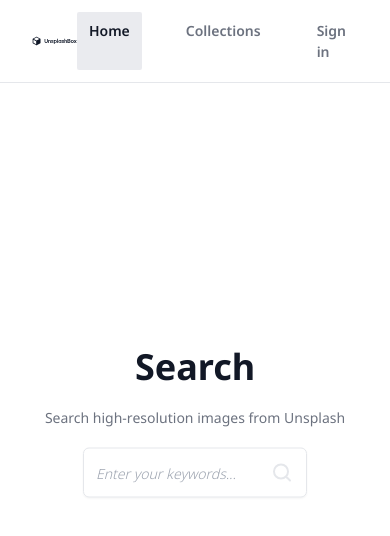
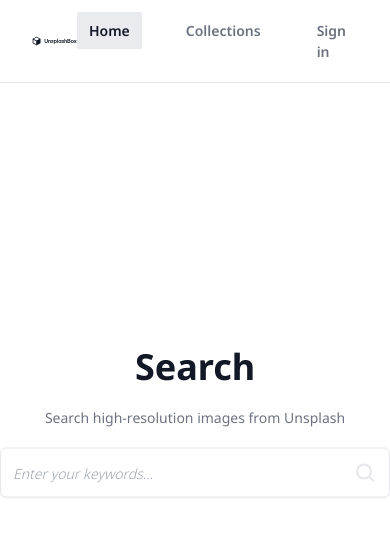
Before and after one commit to blaqbox-prime/unsplash_client, a React (Create React App) app: page / in a window 390 px wide. Shown: the top 536 px of the page. Built offline with nearby package versions, Linux system fonts and the light colour scheme; no server answers.

Commit message:
refactor and cleanup

```diff
--- /dev/null
+++ b/src/Components/AppRoot.jsx
@@ -0,0 +1,16 @@
+import React from 'react'
+import { Outlet } from 'react-router'
+import Header from './Header'
+
+function AppRoot() {
+  return (
+    <div className='h-screen mx-auto flex flex-col items-start text-primary relative'>
+      <Header />
+      <main className='px-8 max-w-screen-2xl w-full mx-auto '>
+        <Outlet />
+      </main>
+    </div>
+  )
+}
+
+export default AppRoot
--- a/src/Components/Gallery.jsx
+++ b/src/Components/Gallery.jsx
@@ -14,7 +14,6 @@ function Gallery({className = ''}) {
     default: 4,
     1100: 3,
     700: 2,
-    500: 1
   };
 
   return (
--- a/src/Components/Header.jsx
+++ b/src/Components/Header.jsx
@@ -3,6 +3,7 @@ import {MdSearch} from 'react-icons/md'
 // import { PhotosContext } from '../Hooks/usePhotos';
 import AddPhotoModal from './AddPhotoModal'
 import { assets } from '../Utils/data';
+import { Link } from 'react-router';
 
 function Header() {
 
@@ -10,18 +11,25 @@ function Header() {
   // const ctx = useContext(PhotosContext);
 
   return (
-    <header id="page-header" data-testid="header" className='flex py-3 w-full justify-between border-b px-8' >
-        <div className="left flex ">
+    <header id="page-header" data-testid="header" className='border-b px-8 w-full' >
+        <div className='max-w-screen-2xl mx-auto flex py-3 w-full justify-between'>
+          <Link to={"/"} className="left flex ">
             <img src={assets.icons.logo} alt="logo" data-testid="header-logo"/>
-        </div>
-
+          </Link>
           <nav className="flex items-center gap-8">
             <ul className='flex gap-8'>
+              <Link to="/">
                 <li className='cursor-pointer font-semibold text-primary transition-all duration-200 bg-fadedLight px-3 py-2 rounded-sm'>Home</li>
+              </Link>
+              <Link to={'/collections'}>
                 <li className='cursor-pointer font-semibold hover:text-primary text-fadedSecondary transition-all duration-200 px-3 py-2 rounded-sm'>Collections</li>
+              </Link>
+              <Link to={'/signin'}>
                 <li className='cursor-pointer font-semibold hover:text-primary text-fadedSecondary transition-all duration-200 px-3 py-2 rounded-sm'>Sign in</li>
+              </Link>
             </ul>
           </nav>
+        </div>
         </header>
   )
 }
--- a/src/Components/Root.jsx
+++ b/src/Components/Root.jsx
@@ -4,9 +4,11 @@ import Header from './Header'
 
 function Root() {
   return (
-    <div className='h-screen max-w-[1920px] mx-auto flex flex-col items-start text-primary'>
+    <div className='h-screen mx-auto flex flex-col items-start text-primary'>
       <Header />
-      <Outlet />
+      <main className=''>
+        <Outlet />
+      </main>
     </div>
   )
 }
--- a/src/Components/Searchbar.jsx
+++ b/src/Components/Searchbar.jsx
@@ -1,12 +1,13 @@
 import React from 'react'
 import { assets } from '../Utils/data'
+import { Form } from 'react-router'
 
 function Searchbar({className = ''}) {
   return (
-    <div className={`flex items-center justify-between gap-4 border border-light rounded-md p-3 shadow-sm transition-all duration-200 ${className}`}>
-                <input type="text" placeholder='Enter your keywords...'  className='font-light placeholder:italic flex flex-1 outline-none'/>
+    <Form action='/search' className={`flex items-center justify-between gap-4 border border-light rounded-md p-3 shadow-sm transition-all duration-200 ${className}`}>
+                <input type="text" name='query' placeholder='Enter your keywords...'  className='font-light placeholder:italic flex flex-1 outline-none'/>
                 <img src={assets.icons.search} alt="ssearch" className='aspect-square '/>
-            </div>
+            </Form>
   )
 }
 
--- a/src/Pages/Home.jsx
+++ b/src/Pages/Home.jsx
@@ -3,13 +3,15 @@ import { assets } from '../Utils/data'
 import Searchbar from '../Components/Searchbar'
 
 function Home() {
+
+
   return (
-    <main className='page px-8 w-full'>
+    <main className='page w-full'>
       <img src={assets.images.hero} alt="background" className='w-full h-full object-cover pointer-events-none -z-10'/>
        <div className='absolute top-[50%] left-[50%] translate-x-[-50%] translate-y-[-50%] flex flex-col items-center gap-5 transition justify-center w-full text-center max-w-md md:max-w-lg'>
             <h1 className='text-4xl font-bold'>Search</h1>
             <p className='text-secondary'>Search high-resolution images from Unsplash</p>
-            <Searchbar />
+            <Searchbar className='w-full' />
        </div>
     </main>
   )
--- a/src/Pages/SearchResults.jsx
+++ b/src/Pages/SearchResults.jsx
@@ -6,8 +6,8 @@ import Gallery from '../Components/Gallery'
 function SearchResults() {
   return (
     <main className='flex flex-col items-center'>
-      <img src={assets.images.gradientBg2} alt="" />
-      <Searchbar className='w-5/12 shadow-lg -mt-6 bg-white'/>
+      <img src={assets.images.gradientBg2} alt="ribbon" className='absolute w-full -z-10 h-[120px]'/>
+      <Searchbar className='w-full md:w-5/12 shadow-lg bg-white mt-[86px]'/>
       <Gallery className="mt-12 min-w-full px-8 mx-auto"/>
     </main>
   )
```
Also changed, not shown: src/App.js (+8 -1 lines). Lines whose indentation alone changed are shown as unchanged.
